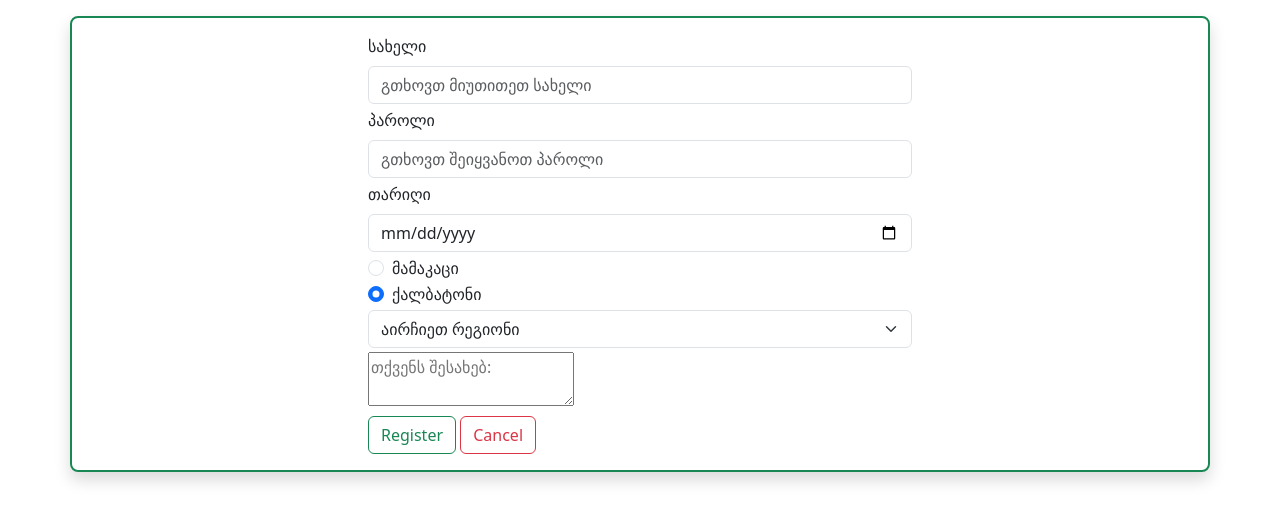
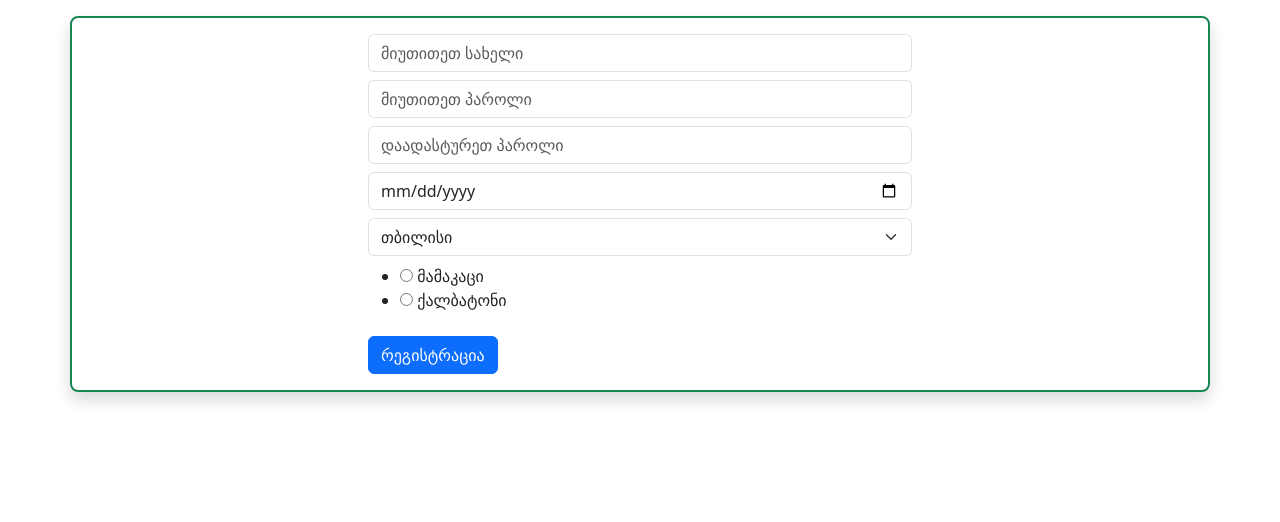
Before and after one commit to lukka01/Sculptures, a Flask app: page /register in a window 1280 px wide. Shown: the part 56-578 px from the top of the page. Run offline with Flask 3, Linux system fonts and the light colour scheme.

Commit message:
Added Post and Get medthods , and validations for backend forms

```diff
--- a/MyPage/app.py
+++ b/MyPage/app.py
@@ -1,6 +1,11 @@
-from flask import Flask, render_template, url_for
+from flask import Flask, render_template
+from forms import RegisterForm
+
+
 
 app = Flask(__name__)
+app.config["SECRET_KEY"] = "SJQKJS1320UWEWSWjkusop@"
+
 
 names = [
     {"id":0, "name": "შოთა", "surname": "რუსთაველი", "ფასი": "68 ლარი", "img":"shotaOqro.jpg.jpeg"},
@@ -14,14 +19,31 @@ names = [
 
 ]
 
+users = [
+
+]
 
 @app.route('/')
 def home():
-    return render_template("home.html",names=names)
+    return render_template("home.html",users=users, names=names)
 
-@app.route('/register')
+@app.route('/register', methods=["GET", "POST"])
 def register():
-    return render_template("register.html")
+    form = RegisterForm()
+    if form.validate_on_submit():
+        users.append(
+            {
+                "username": form.username.data,
+                "birthday": form.birthday.data,
+                "gender": form.gender.data,
+                "country": form.country.data
+            }
+        )
+
+    else:
+        print(form.errors)
+    print(form.username.data)
+    return render_template("register.html", form = form)
 
 @app.route('/about')
 def about():
@@ -33,5 +55,6 @@ def view_names(names_id):
 
 
 
+
 if __name__ == "__main__":
     app.run(debug=True)
--- /dev/null
+++ b/MyPage/forms.py
@@ -0,0 +1,55 @@
+from flask_wtf import FlaskForm
+from wtforms.fields import (StringField, PasswordField, SubmitField, DateField, RadioField,
+                            SelectField)
+from wtforms.validators import DataRequired, length, equal_to, ValidationError
+from string import ascii_uppercase, digits, ascii_lowercase,punctuation
+
+
+
+class RegisterForm(FlaskForm):
+    username = StringField('მიუთითეთ სახელი',
+                           validators = [DataRequired()])
+    password = PasswordField('მიუთითეთ პაროლი',
+                             validators = [DataRequired("განმეორებითი პაროლის ველო სავალდებულოა"), length(min=8, max=64)])
+    repeat_password = PasswordField('დაადასტურეთ პაროლი',
+                                    validators = [DataRequired(), equal_to("password",
+                                                                           message= "პაროლი და განმეორებითი პაროლი არ ემთხვევა!")])
+    submit = SubmitField('რეგისტრაცია',
+                         validators = [DataRequired()])
+
+    birthday = DateField("მიუთითეთ დაბადების თარიღი",
+                         validators = [DataRequired()])
+    gender = RadioField("მიუთითეთ გენდერი:", choices=[(0, 'მამაკაცი'), (1, 'ქალბატონი')], validators = [DataRequired()])
+    country = SelectField("მიუთითეთ რეგიონი:", choices=[
+        "თბილისი",
+        "რუსთავი",
+        "თელავი",
+        "ქუთაისი",
+        "ვანი",
+        "ბათუმი"
+    ], validators = [DataRequired()])
+
+    def validate_password(self, field):
+        contains_uppercase = False
+        contains_digit = False
+        contains_lowercase = False
+        contains_symbols = False
+
+        for char in field.data:
+            if char in ascii_uppercase:
+                contains_uppercase = True
+            if char in digits:
+                contains_digit = True
+            if char in ascii_lowercase:
+                contains_lowercase = True
+            if char in punctuation:
+                contains_symbols = True
+
+        if not contains_uppercase:
+            raise ValidationError("პაროლი უნდა შეიცავდეს დიდ ასოებს!")
+        if not contains_lowercase:
+            raise ValidationError("პაროლი უნდა შეიცავდეს პატარა ასოებს!")
+        if not contains_symbols:
+            raise ValidationError("პაროლი უნდა შეიცავდეს სიმბოლოებს!")
+        if not contains_digit:
+            raise ValidationError("პაროლი უნდა შეიცავდეს რიცხვებს!")
--- a/MyPage/templates/home.html
+++ b/MyPage/templates/home.html
@@ -36,6 +36,9 @@
 
     <section class="my-5">
   <div class="text-center mb-4">
+      {% for user in users %}
+       <p> {{user}} </p>
+      {% endfor %}
     <h2 class="fw-bold">გამორჩეული ავტორები და გამოცემები</h2>
     <p class="text-muted col-md-8 mx-auto">
       „მგოსანი“ გაძლევთ შესაძლებლობას აღმოაჩინოთ ქართული ლიტერატურის
--- a/MyPage/templates/register.html
+++ b/MyPage/templates/register.html
@@ -5,61 +5,28 @@
 
 
 <div class = "container-md py-3 px-4 shadow border border-success border-2 border rounded-3 d-flex justify-content-center">
-    <div class="w-50">
-        <div class="mb-1">
-          <label for="username" class="form-label">სახელი</label>
-          <input type="text" class="form-control" id="username" placeholder="გთხოვთ მიუთითეთ სახელი">
-        </div>
+    <form class="w-50" method ="post">
+        {% for errors in form.errors.values() %}
+            {% for error in errors %}
+        <p class = "text-danger"> * {{error}} </p>
+            {% endfor %}
 
-        <div class="mb-1">
-          <label for="password" class="form-label">პაროლი</label>
-          <input type="text" class="form-control" id="password" placeholder="გთხოვთ შეიყვანოთ პაროლი">
-        </div>
+        {% endfor %}
 
-        <div class="mb-1">
-          <label for="date" class="form-label">თარიღი</label>
-          <input type="date" class="form-control" id="date" placeholder="">
-        </div>
+        {{ form.hidden_tag() }}
 
-        <div class ="mb-1">
-            <div class="form-check">
-              <input class="form-check-input" type="radio" name="gender" id="maleGender">
-              <label class="form-check-label" for="maleGender">
-                მამაკაცი
-              </label>
-            </div>
-            <div class="form-check">
-              <input class="form-check-input" type="radio" name="gender" id="femaleGender" checked>
-              <label class="form-check-label" for="femaleGender">
-                ქალბატონი
-              </label>
-            </div>
-        </div>
+        {{ form.username(placeholder = form.username.label.text, class = "form-control")}}
+        {{ form.password(placeholder = form.password.label.text, class = "form-control mt-2")}}
+        {{ form.repeat_password(placeholder = form.repeat_password.label.text, class = "form-control mt-2")}}
 
-        <div class="mb-1">
-            <select class="form-select" aria-label="Select Country">
-              <option selected>აირჩიეთ რეგიონი</option>
-              <option value="1">თბილისი</option>
-              <option value="2">ქუთაისი</option>
-              <option value="3">ბათუმი</option>
-                <option value="3">რუსთავი</option>
-                <option value="3">სხვა</option>
-            </select>
-        </div>
+        {{ form.birthday(class = "form-control mt-2") }}
+        {{ form.country(class = "form-select mt-2") }}
 
+        {{ form.gender(class = "mt-2 ") }}
 
+        {{ form.submit(class = "btn btn-primary mt-2")}}
 
-        <div class="mb-1">
-            <textarea placeholder="თქვენს შესახებ:" class="Form-control"></textarea>
-
-        </div>
-
-        <button type="button" class="btn btn-outline-success">Register</button>
-        <button type="button" class="btn btn-outline-danger">Cancel</button>
-
-
-
-    </div>
+    </form>
 
 
 
```
